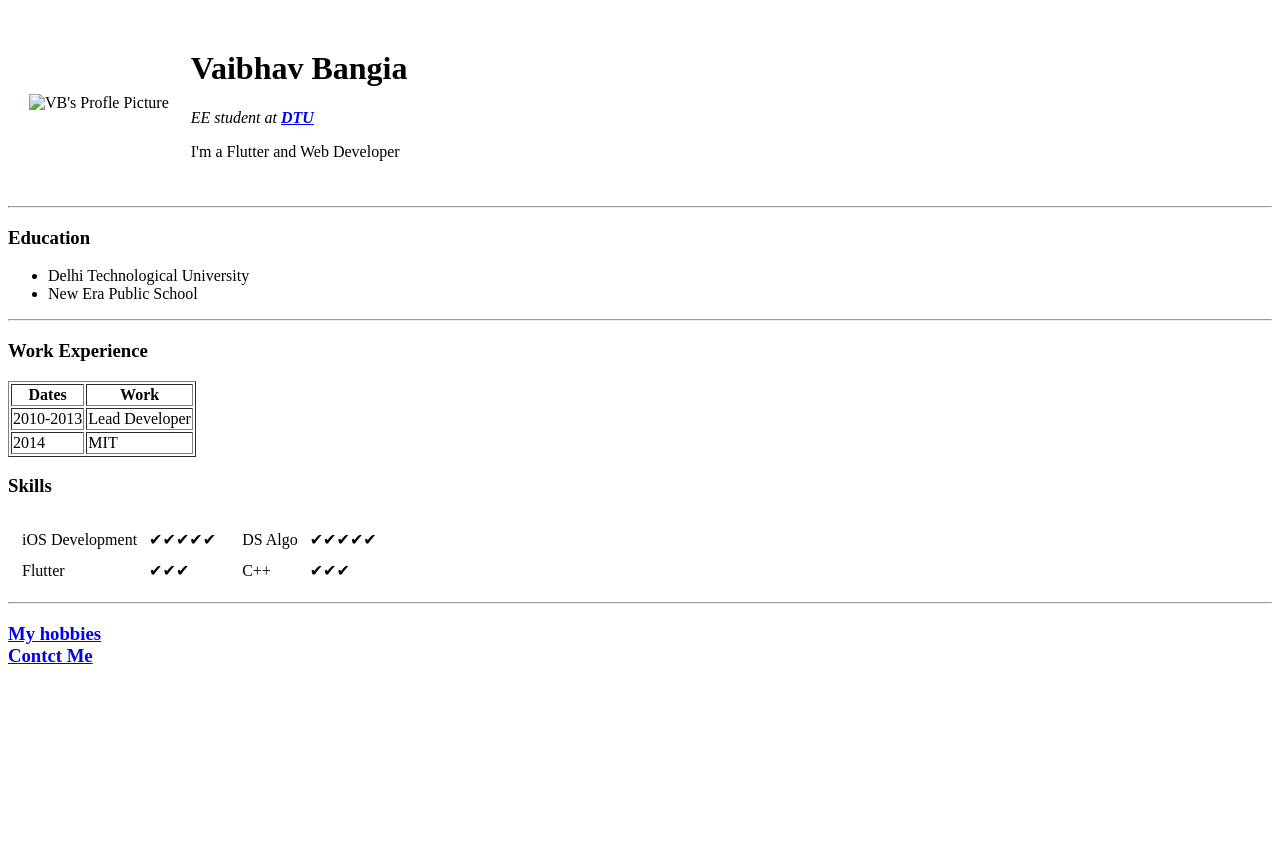
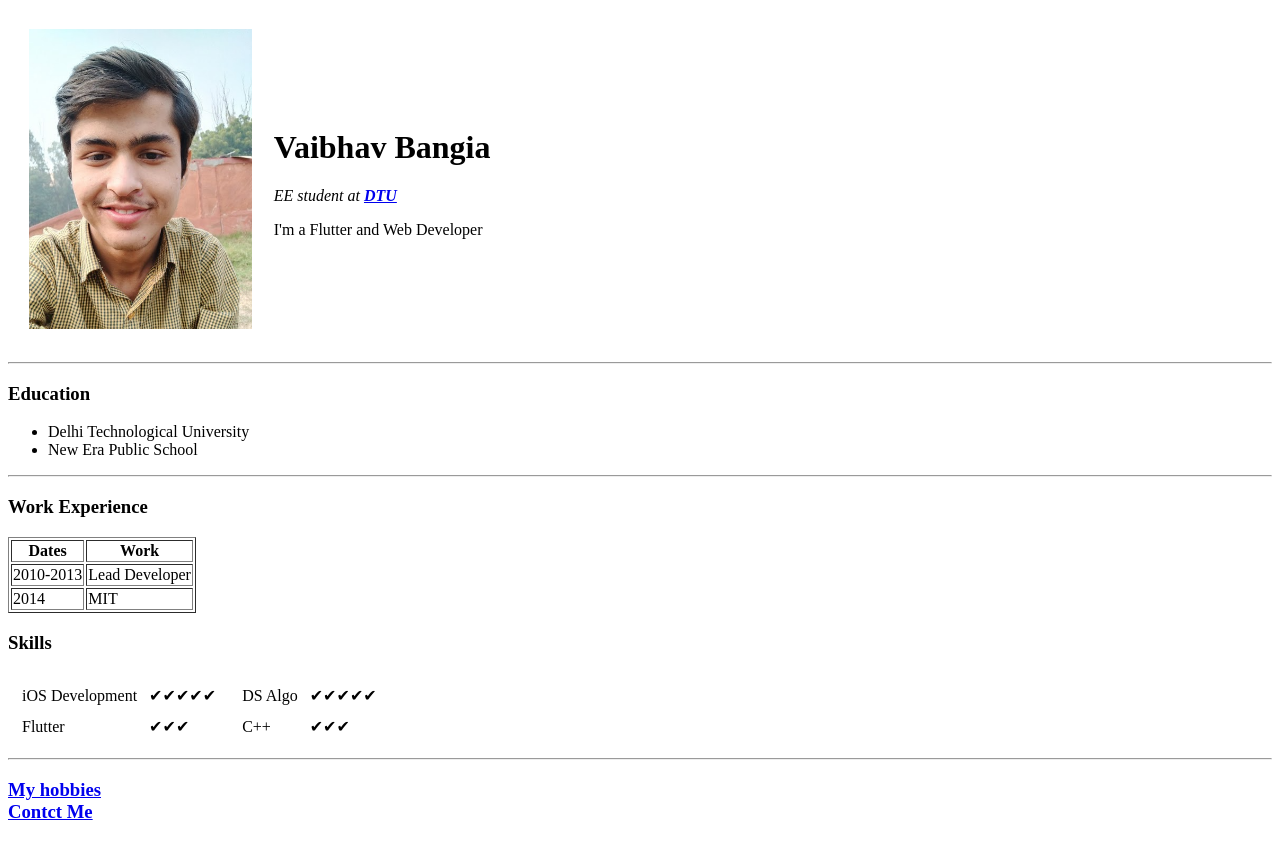
Before and after one commit to vaibhav-bangia/cv, a plain HTML site: page index.html in a window 1280 px wide. Before the commit the page ends 800 px from the top, so only its background shows below. Drawn offline with Linux system fonts and the light colour scheme.

Commit message:
Update index.html

```diff
--- a/index.html
+++ b/index.html
@@ -11,7 +11,7 @@
     <table cellspacing="20">
         <tr>
             <td>
-                <img src="VB.jpg" alt="VB's Profle Picture" height="300" />
+                <img src="VB.png" alt="VB's Profle Picture" height="300" />
             </td>
             <td>
                 <h1>
```
